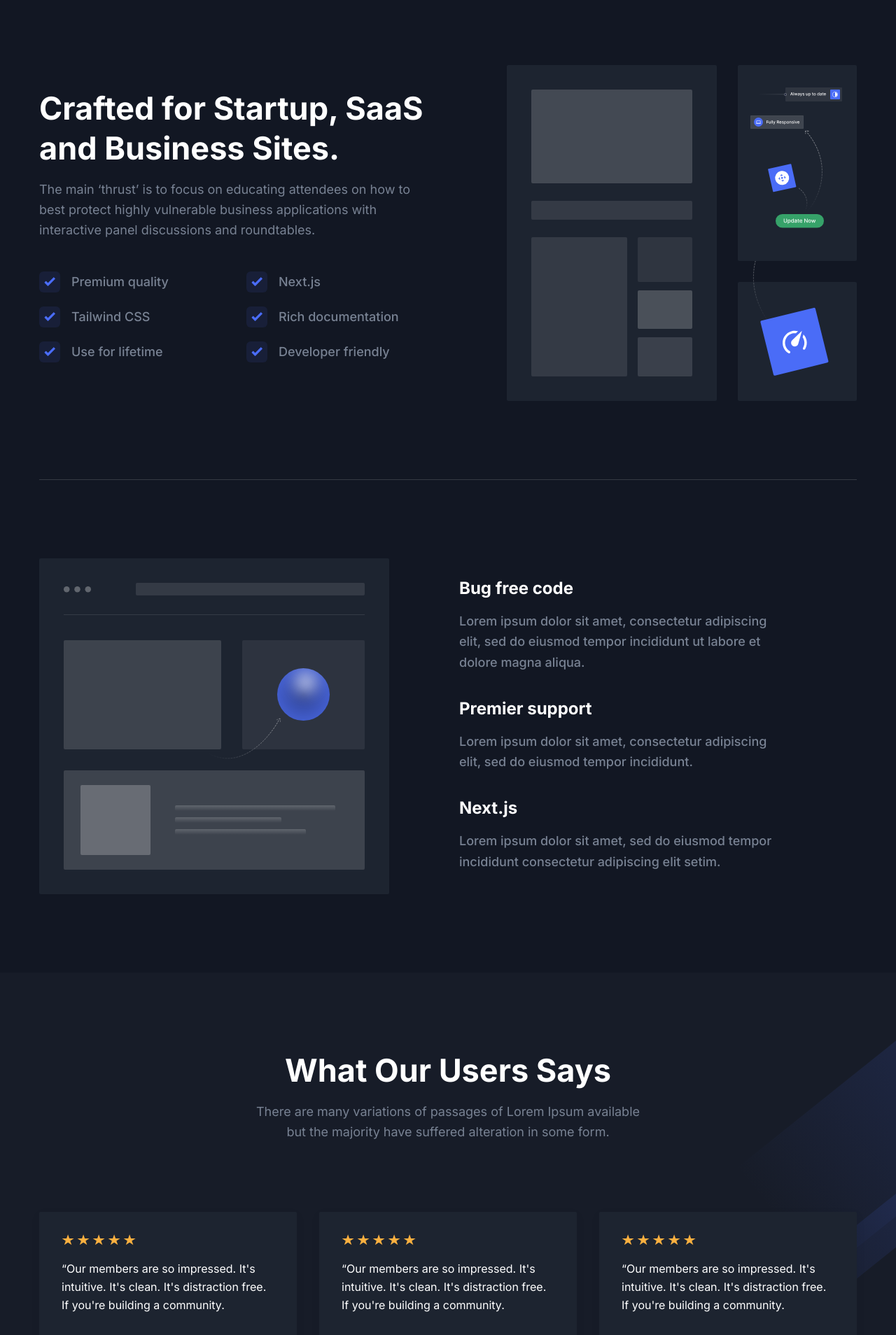
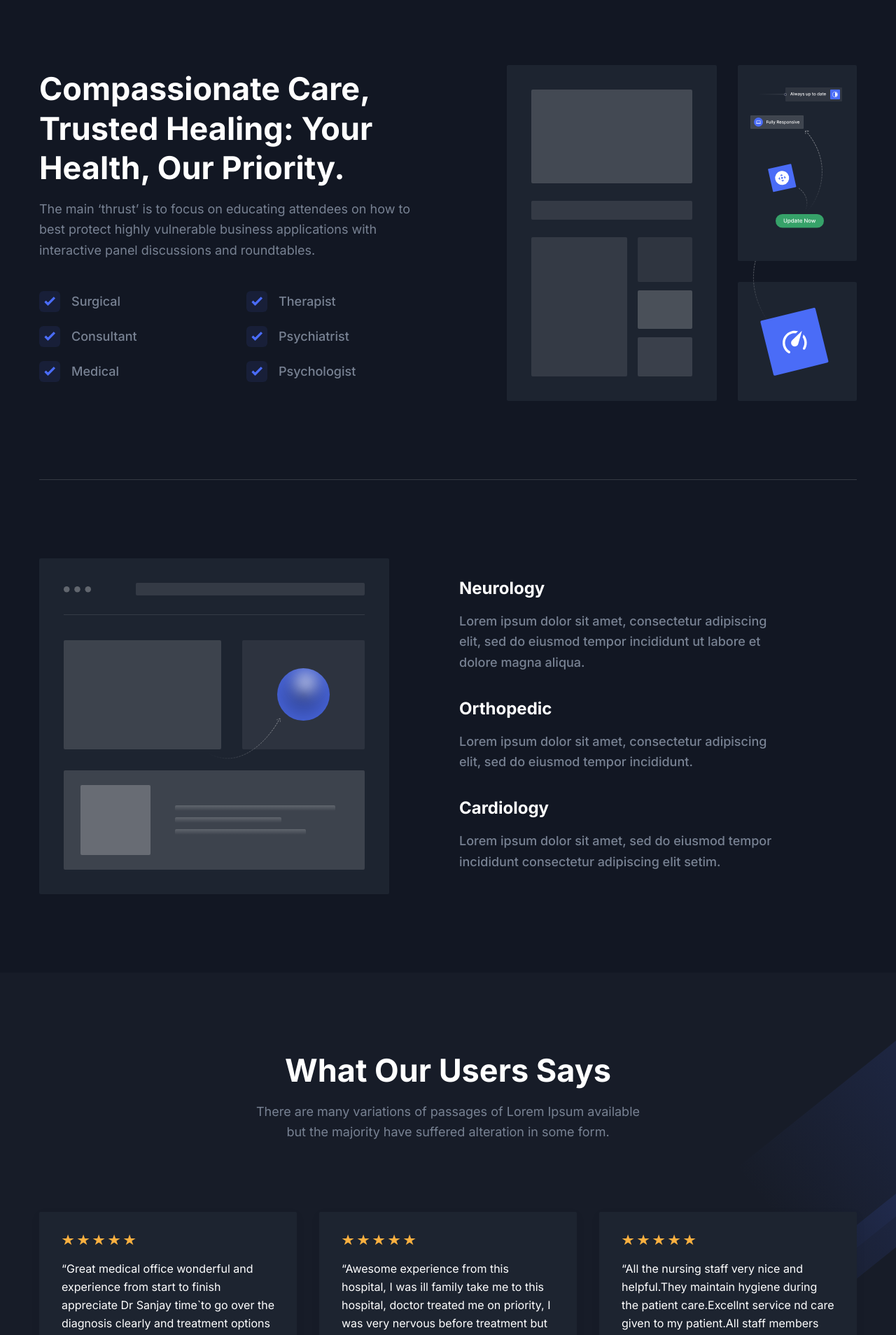
Before and after one commit to VanshBhargava/hospital-management, a Next.js app: page / in a window 1280 px wide. Shown: the part 2780-4688 px from the top of the page at 70% size. Built offline with nearby package versions, Linux system fonts and the light colour scheme.

Commit message:
updated testimonials and about

```diff
--- a/components/About/AboutSectionOne.tsx
+++ b/components/About/AboutSectionOne.tsx
@@ -24,7 +24,7 @@ const AboutSectionOne = () => {
           <div className="-mx-4 flex flex-wrap items-center">
             <div className="w-full px-4 lg:w-1/2">
               <SectionTitle
-                title="Crafted for Startup, SaaS and Business Sites."
+                title="Compassionate Care, Trusted Healing: Your Health, Our Priority."
                 paragraph="The main ‘thrust’ is to focus on educating attendees on how to best protect highly vulnerable business applications with interactive panel discussions and roundtables."
                 mb="44px"
               />
@@ -35,15 +35,15 @@ const AboutSectionOne = () => {
               >
                 <div className="mx-[-12px] flex flex-wrap">
                   <div className="w-full px-3 sm:w-1/2 lg:w-full xl:w-1/2">
-                    <List text="Premium quality" />
-                    <List text="Tailwind CSS" />
-                    <List text="Use for lifetime" />
+                    <List text="Surgical" />
+                    <List text="Consultant" />
+                    <List text="Medical" />
                   </div>
 
                   <div className="w-full px-3 sm:w-1/2 lg:w-full xl:w-1/2">
-                    <List text="Next.js" />
-                    <List text="Rich documentation" />
-                    <List text="Developer friendly" />
+                    <List text="Therapist" />
+                    <List text="Psychiatrist" />
+                    <List text="Psychologist" />
                   </div>
                 </div>
               </div>
--- a/components/About/AboutSectionTwo.tsx
+++ b/components/About/AboutSectionTwo.tsx
@@ -28,7 +28,7 @@ const AboutSectionTwo = () => {
             <div className="wow fadeInUp max-w-[470px]" data-wow-delay=".2s">
               <div className="mb-9">
                 <h3 className="mb-4 text-xl font-bold text-black dark:text-white sm:text-2xl lg:text-xl xl:text-2xl">
-                  Bug free code
+                Neurology
                 </h3>
                 <p className="text-base font-medium leading-relaxed text-body-color sm:text-lg sm:leading-relaxed">
                   Lorem ipsum dolor sit amet, consectetur adipiscing elit, sed
@@ -37,7 +37,7 @@ const AboutSectionTwo = () => {
               </div>
               <div className="mb-9">
                 <h3 className="mb-4 text-xl font-bold text-black dark:text-white sm:text-2xl lg:text-xl xl:text-2xl">
-                  Premier support
+                  Orthopedic
                 </h3>
                 <p className="text-base font-medium leading-relaxed text-body-color sm:text-lg sm:leading-relaxed">
                   Lorem ipsum dolor sit amet, consectetur adipiscing elit, sed
@@ -46,7 +46,7 @@ const AboutSectionTwo = () => {
               </div>
               <div className="mb-1">
                 <h3 className="mb-4 text-xl font-bold text-black dark:text-white sm:text-2xl lg:text-xl xl:text-2xl">
-                  Next.js
+                  Cardiology
                 </h3>
                 <p className="text-base font-medium leading-relaxed text-body-color sm:text-lg sm:leading-relaxed">
                   Lorem ipsum dolor sit amet, sed do eiusmod tempor incididunt
--- a/components/Testimonials/index.tsx
+++ b/components/Testimonials/index.tsx
@@ -8,7 +8,7 @@ const testimonialData: Testimonial[] = [
     name: "Musharof Chy",
     designation: "Founder @TailGrids",
     content:
-      "Our members are so impressed. It's intuitive. It's clean. It's distraction free. If you're building a community.",
+      "Great medical office wonderful and experience from start to finish appreciate Dr Sanjay time`to go over the diagnosis clearly and treatment options was referred over by my general doctor and see why highly recommended to everyone and treatment .",
     image: "/images/testimonials/auth-01.png",
     star: 5,
   },
@@ -17,7 +17,7 @@ const testimonialData: Testimonial[] = [
     name: "Devid Weilium",
     designation: "Founder @UIdeck",
     content:
-      "Our members are so impressed. It's intuitive. It's clean. It's distraction free. If you're building a community.",
+      "Awesome experience from this hospital, I was ill family take me to this hospital, doctor treated me on priority, I was very nervous before treatment but doctor are very kind person, he is treated me very well, I was very happy to take services. Overall experience was good.",
     image: "/images/testimonials/auth-02.png",
     star: 5,
   },
@@ -26,7 +26,7 @@ const testimonialData: Testimonial[] = [
     name: "Lethium Frenci",
     designation: "Founder @Lineicons",
     content:
-      "Our members are so impressed. It's intuitive. It's clean. It's distraction free. If you're building a community.",
+      "All the nursing staff very nice and helpful.They maintain hygiene during the patient care.Excellnt service nd care given to my patient.All staff members are helpfull.They explain well to me about my patient condition nd report. Thanks amcare.",
     image: "/images/testimonials/auth-03.png",
     star: 5,
   },
```
